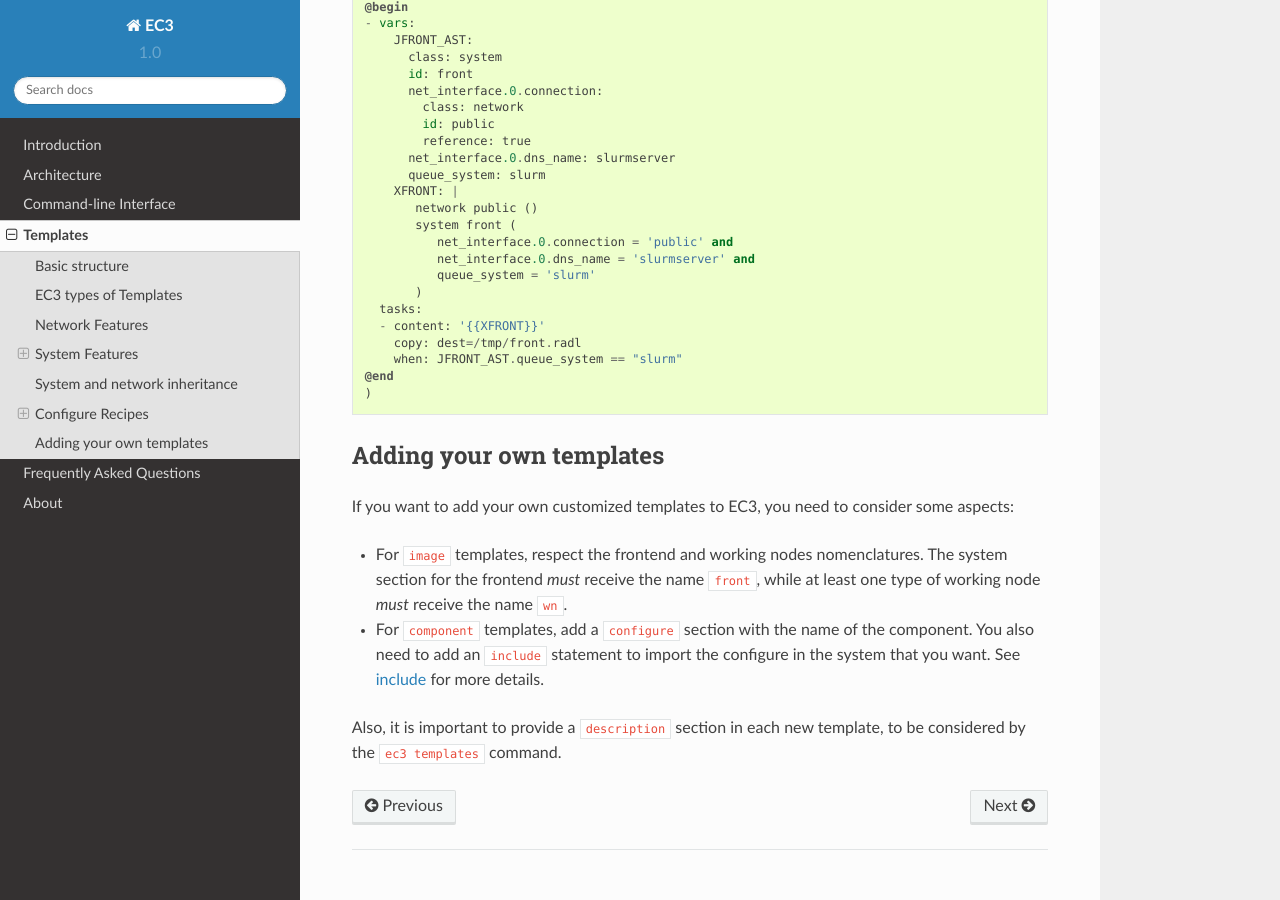
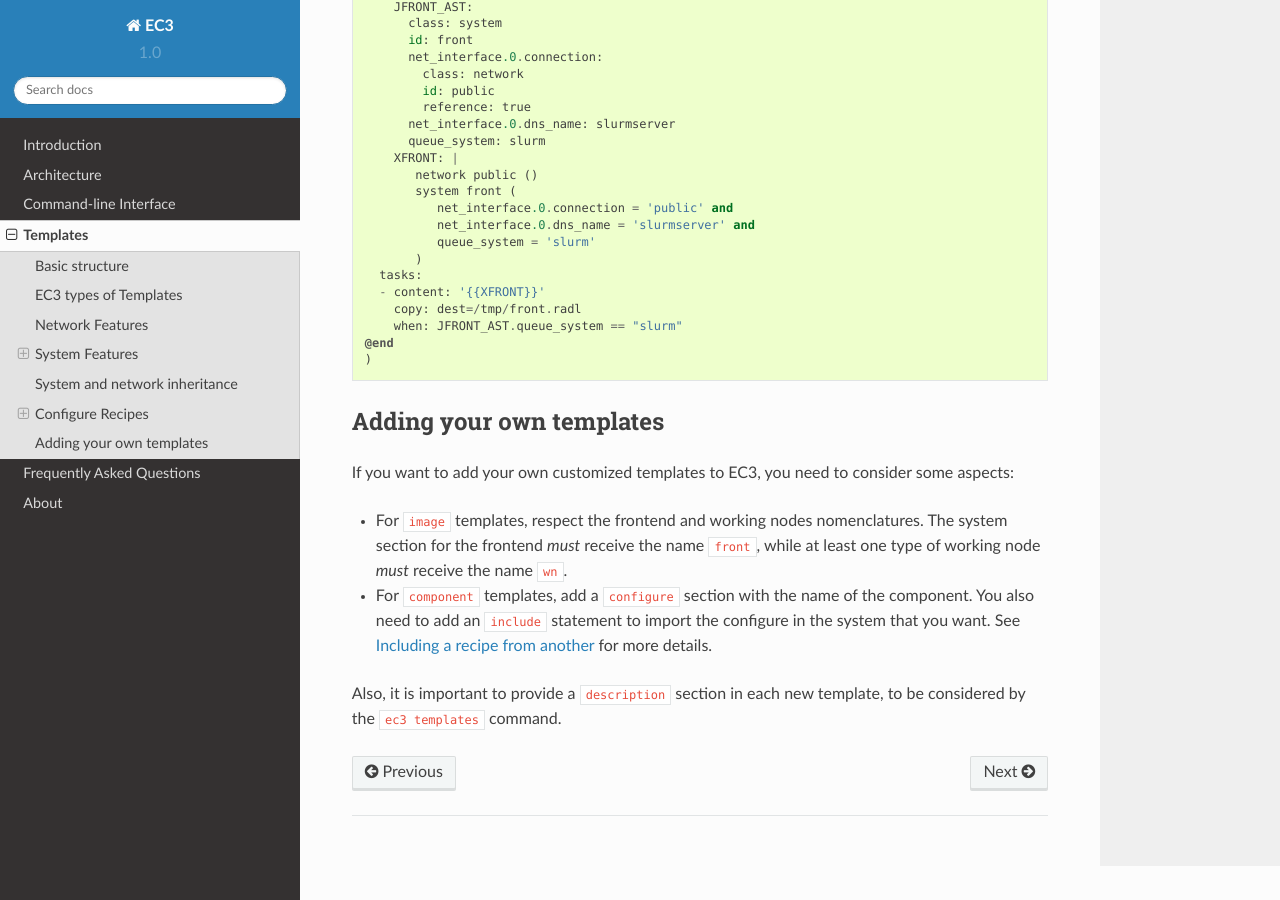
Before and after one commit to grycap/ec3, a Sphinx documentation site: the page built from doc/source/templates.rst, in a window 1280 px wide and 900 px high, scrolled down 8846 px. Built offline with Sphinx 7.4.7 and the Read the Docs theme 2.0.0, drawn with Linux system fonts in a browser that asks for light colours.

Commit message:
Update templates.rst

```diff
--- a/doc/source/templates.rst
+++ b/doc/source/templates.rst
@@ -56,9 +56,7 @@ simply use the ``ec3 templates`` command like in the example above::
    $ ./ec3 templates
 
              name             kind                                         summary
-
    ---------------------------------------------------------------------------------------------------------------------
-
              blcr           component Tool for checkpoint the applications.
           centos-ec2         images   CentOS 6.5 amd64 on EC2.
            ckptman          component Tool to automatically checkpoint applications running on Spot instances.
@@ -450,7 +448,7 @@ Adding your own templates
 If you want to add your own customized templates to EC3, you need to consider some aspects:
 
 * For ``image`` templates, respect the frontend and working nodes nomenclatures. The system section for the frontend *must* receive the name ``front``, while at least one type of working node *must* receive the name ``wn``.
-* For ``component`` templates, add a ``configure`` section with the name of the component. You also need to add an ``include`` statement to import the configure in the system that you want. See `include`_ for more details.
+* For ``component`` templates, add a ``configure`` section with the name of the component. You also need to add an ``include`` statement to import the configure in the system that you want. See `Including a recipe from another`_ for more details.
 
 Also, it is important to provide a ``description`` section in each new template, to be considered by the ``ec3 templates`` command.
 
@@ -465,4 +463,4 @@ Also, it is important to provide a ``description`` section in each new template,
 .. _`OpenStack`: http://www.openstack.org/
 .. _`Amazon Web Services`: https://aws.amazon.com/
 .. _`IM`: https://github.com/grycap/im
-.. _`include`: http://servproject.i3m.upv.es/ec3/doc/templates.html#including-a-recipe-from-another
+.. _`Including a recipe from another`: http://servproject.i3m.upv.es/ec3/doc/templates.html#including-a-recipe-from-another
```
